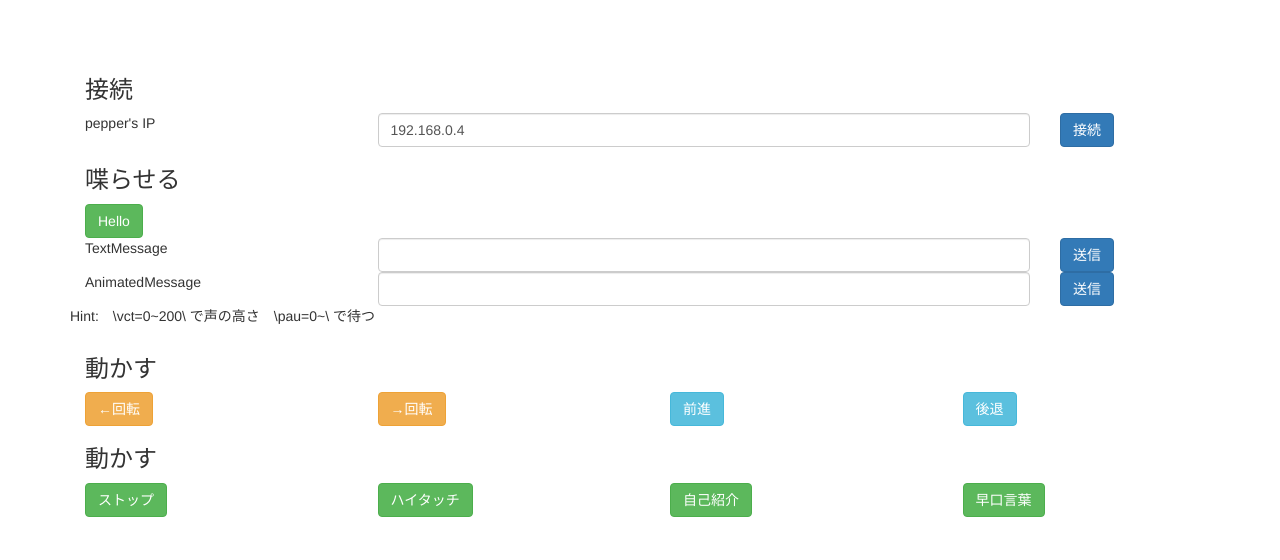
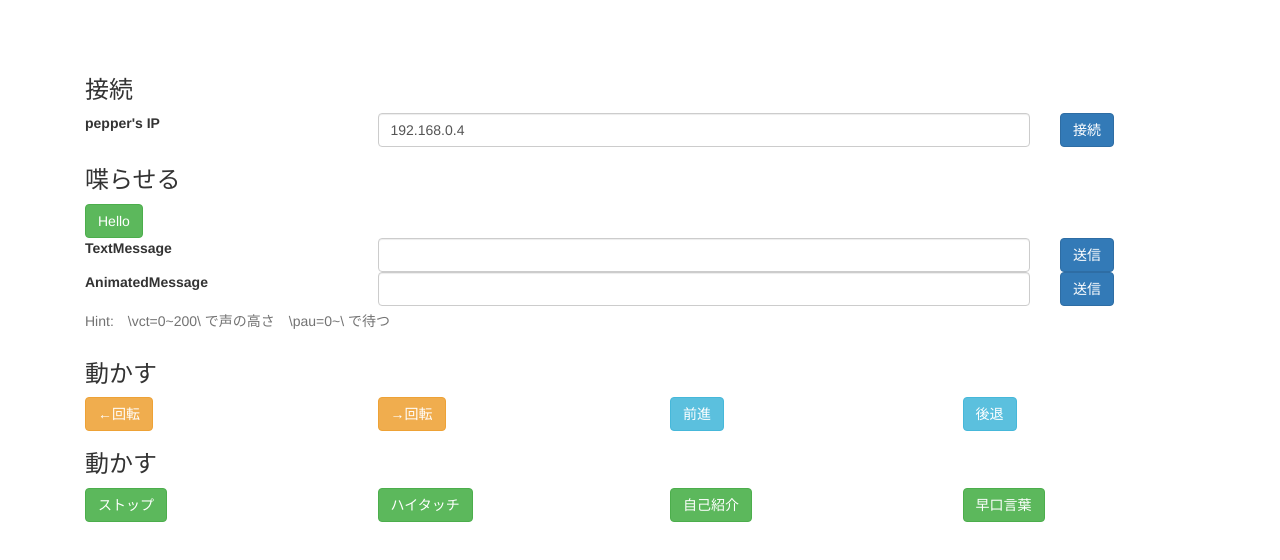
Before and after one commit to kuetsuhara/kuetsuhara.github.io, a plain HTML site: page pepperConnect.html in a window 1280 px wide. Shown: the part 192-752 px from the top of the page. Drawn offline with nearby package versions, Linux system fonts and the light colour scheme.

Commit message:
へんこう

```diff
--- a/pepperConnect.html
+++ b/pepperConnect.html
@@ -172,7 +172,7 @@ function action(num){
 <section class = "container">
 	<h3>接続</h3>
 	<div class = "row">
-		<div class="col-xs-3"><p>pepper's IP</p></div>
+		<div class="col-xs-3"><label>pepper's IP</label></div>
 		<div class="col-xs-7"><input type="text" class="form-control" id="pepperIP" value="192.168.0.4" /></div>
 		<div class="col-xs-2"><button onclick="connect()" class="btn btn-primary">接続</button></div>
 	</div>
@@ -185,16 +185,19 @@ function action(num){
 	</div>
 
 	<div class = "row">
-		<div class="col-xs-3"><p>TextMessage</p></div>
+		<div class="col-xs-3"><label>TextMessage</label></div>
 		<div class="col-xs-7" ><input type="text" class="form-control" id="sayText" /></div>
 		<div class="col-xs-2" ><button onclick="say()" class="btn btn-primary">送信</button></div>
 	</div>
 
 	<div class = "row">
-		<div class="col-xs-3"><p>AnimatedMessage</p></div>
+		<div class="col-xs-3"><label>AnimatedMessage</label></div>
 		<div class="col-xs-7" ><input type="text" class="form-control" id="animatedSayText" /></div>
 		<div class="col-xs-2" ><button onclick="animatedSay()" class="btn btn-primary">送信</button></div>
-		<p>Hint:　\vct=0~200\ で声の高さ　\pau=0~\ で待つ</p>
+
+	</div>
+	<div class = "row">
+		<div class="col-xs-12"><span id="helpBlock" class="help-block">Hint:　\vct=0~200\ で声の高さ　\pau=0~\ で待つ</span></div>
 	</div>
 
 	<h3>動かす</h3>
```
Also changed, not shown: index.html (+13 -0 lines).
